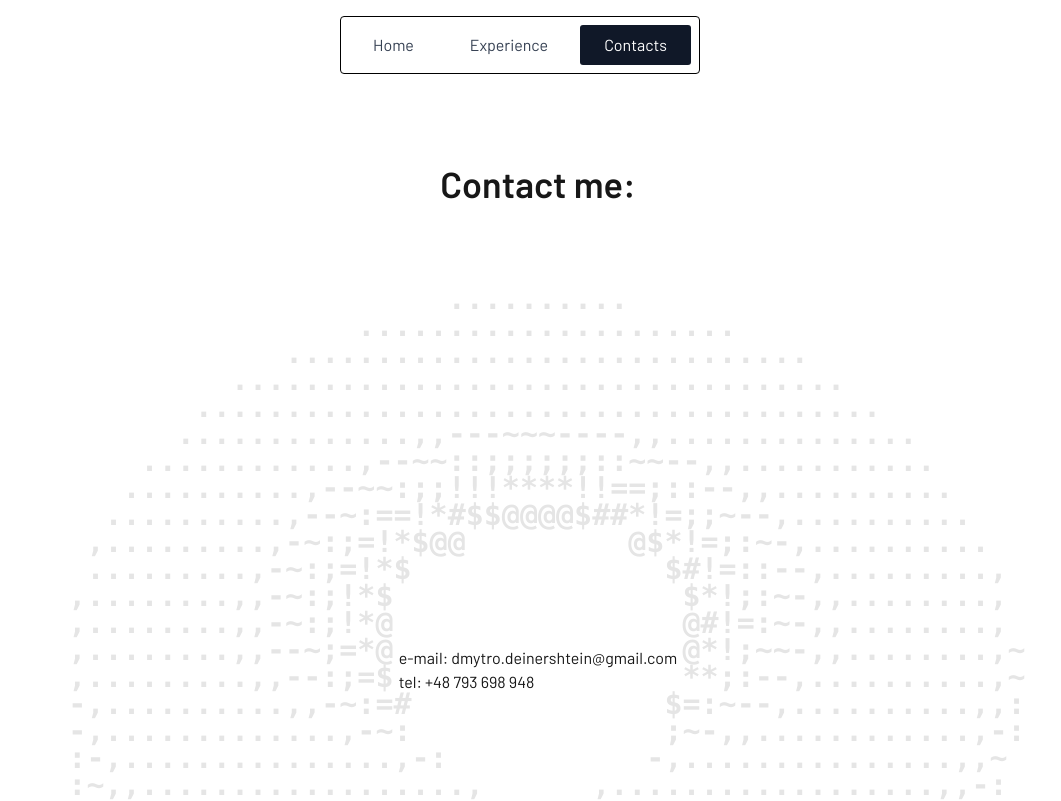
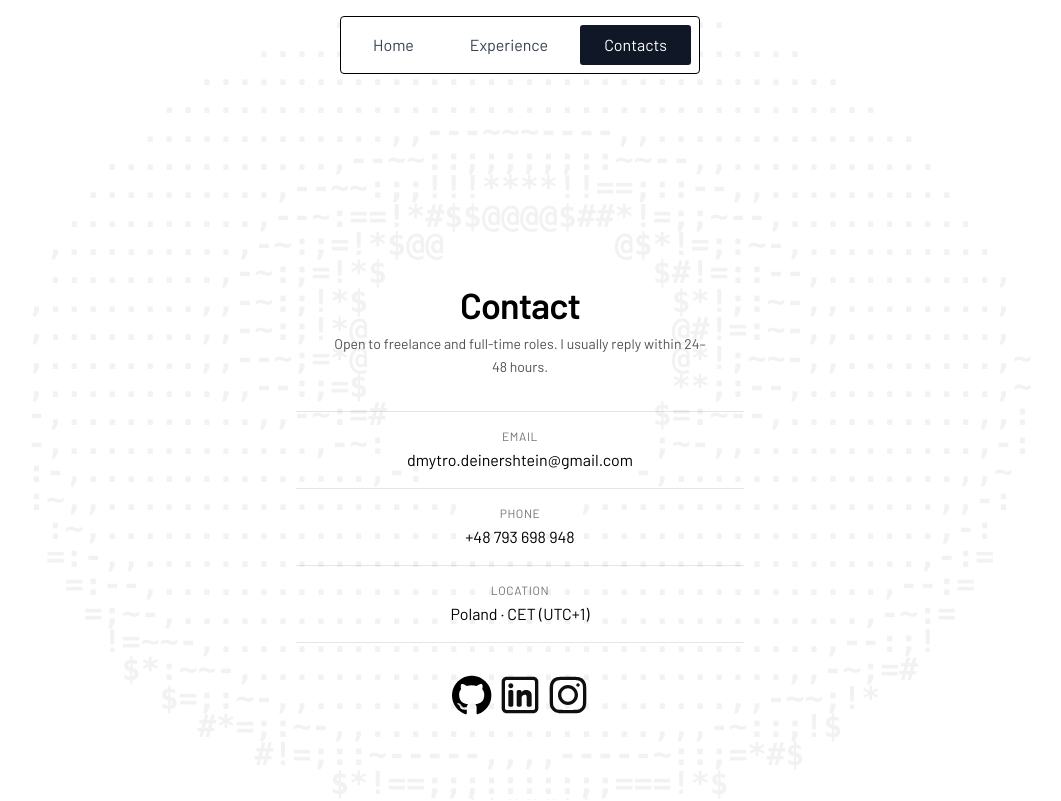
Before and after one commit to mygitmybusiness/self-presentation-website, a Next.js app: page /contacts in a window 1280 px wide. Shown: the top 801 px of the page, without its empty margins (120-1181 px from the left). Built offline with nearby package versions, Linux system fonts and the light colour scheme.

Commit message:
transitions between pages, contacts page

```diff
--- a/src/app/contacts/page.tsx
+++ b/src/app/contacts/page.tsx
@@ -1,17 +1,18 @@
 "use client";
 
+import ContactPanel from "@/components/contacts/ContactPanel";
 import Donut from "@/components/Donut";
-import React from "react";
 
 export default function ContactsPage() {
   return (
-    <div className="min-h-screen flex flex-col items-center justify-center relative">
-      <h1 id="contacts-title" className="text-4xl font-bold">Contact me:</h1>
-      <ul className="flex flex-col absolute -translate-x-1/2 -translate-y-1/2 top-1/2 left-1/2" aria-describedby="contacts-title">
-        <li>e-mail: dmytro.deinershtein@gmail.com</li>
-        <li>tel: +48 793 698 948</li>
-      </ul>
-      <Donut />
+    <div className="relative min-h-[calc(100dvh-8rem)] flex items-center justify-center">
+      <div
+        className="fixed inset-0 z-0 flex items-center justify-center pointer-events-none select-none overflow-hidden opacity-50 dark:opacity-35"
+        aria-hidden="true"
+      >
+        <Donut className="w-full scale-105" />
+      </div>
+      <ContactPanel />
     </div>
   );
 }
--- a/src/app/layout.tsx
+++ b/src/app/layout.tsx
@@ -2,6 +2,8 @@ import type { Metadata } from "next";
 import { Barlow } from "next/font/google";
 import "./globals.css";
 import Navbar from "@/components/common/Navbar";
+import PageTransition from "@/components/common/PageTransition";
+import { TransitionProvider } from "@/components/common/TransitionProvider";
 
 const barlow = Barlow({
   subsets: ["latin"],
@@ -23,12 +25,16 @@ export default function RootLayout({
   return (
     <html lang="en" className={`${barlow.variable}`}>
       <body>
-        <Navbar />
-        <div className="font-sans grid grid-rows-[20px_1fr_20px] items-center justify-items-center min-h-screen pb-20 gap-16 sm:p-20">
-          <main className="flex flex-col gap-[32px] row-start-2 items-center sm:items-start w-full">
-            <div className="max-w-7xl mx-auto px-2 lg:px-0 w-full">{children}</div>
-          </main>
-        </div>
+        <TransitionProvider>
+          <Navbar />
+          <div className="font-sans grid grid-rows-[20px_1fr_20px] items-center justify-items-center min-h-screen pb-20 gap-16 sm:p-20">
+            <main className="flex flex-col gap-[32px] row-start-2 items-center sm:items-start w-full">
+              <div className="max-w-7xl mx-auto px-2 lg:px-0 w-full">
+                <PageTransition>{children}</PageTransition>
+              </div>
+            </main>
+          </div>
+        </TransitionProvider>
       </body>
     </html>
   );
--- a/src/components/Donut.tsx
+++ b/src/components/Donut.tsx
@@ -190,21 +190,14 @@ export default function DonutAscii({
   return (
     <section className={["w-full", className].filter(Boolean).join(" ")} aria-hidden="true">
       <div className="max-w-7xl mx-auto px-2 lg:p-0 w-full overflow-hidden">
-        <div
-          className={clsx(
-            "rounded-2xl overflow-hidden",
-            withSurface
-              ? "text-white dark:bg-black dark:text-white"
-              : "bg-transparent",
-          )}
-        >
+        <div className="overflow-hidden">
           <div className="flex items-center justify-center h-min">
             <pre
               ref={preRef}
               className={clsx(
                 "select-none max-w-[100vw]",
                 "leading-[0.9] font-bold text-md sm:text-lx md:text-3xl",
-                "font-mono text-neutral-200 dark:text-white whitespace-pre",
+                "font-mono text-neutral-200 dark:text-neutral-900 whitespace-pre",
               )}
             />
           </div>
--- a/src/components/common/Navbar.tsx
+++ b/src/components/common/Navbar.tsx
@@ -3,10 +3,11 @@
 import { usePathname } from "next/navigation";
 import { useEffect, useRef, useState } from "react";
 import Link from "next/link";
-import { motion } from "framer-motion";
-import { HamburgerIcon, HomeIcon, MenuClose } from '@/utils/icons';
+import { motion, type Variants } from "framer-motion";
+import { HamburgerIcon, MenuClose } from "@/utils/icons";
+import { useTransitionNav } from "@/components/common/TransitionProvider";
 
-const circleVariants = {
+const circleVariants: Variants = {
   open: {
     clipPath: "circle(150% at 100% 0%)",
     transition: {
@@ -29,6 +30,7 @@ const circleVariants = {
 export default function Navbar() {
   const [isOpen, setIsOpen] = useState(false);
   const pathname = usePathname();
+  const { navigate } = useTransitionNav();
   const firstLinkRef = useRef<HTMLAnchorElement | null>(null);
 
   const menuItems = [
@@ -36,6 +38,14 @@ export default function Navbar() {
     { href: "/experience", label: "Experience" },
     { href: "/contacts", label: "Contacts" },
   ];
+
+  const onNavigate =
+    (href: string, closeMenu?: boolean) =>
+    (e: React.MouseEvent<HTMLAnchorElement>) => {
+      e.preventDefault();
+      if (closeMenu) setIsOpen(false);
+      navigate(href);
+    };
 
   // Lock scroll + focus first link + close on Esc
   useEffect(() => {
@@ -83,6 +93,7 @@ export default function Navbar() {
                   <Link
                     key={item.href}
                     href={item.href}
+                    onClick={onNavigate(item.href)}
                     className={`px-6 py-2 rounded-[3px] transition-colors duration-300 ${
                       active
                         ? "bg-gray-900 text-white dark:bg-white dark:text-black"
@@ -183,7 +194,7 @@ export default function Navbar() {
                         ? "bg-white text-black dark:bg-black dark:text-white"
                         : "text-white/90 hover:bg-white/10"
                     }`}
-                    onClick={() => setIsOpen(false)}
+                    onClick={onNavigate(item.href, true)}
                   >
                     {item.label}
                   </Link>
--- /dev/null
+++ b/src/components/common/PageTransition.tsx
@@ -0,0 +1,26 @@
+"use client";
+
+import { usePathname } from "next/navigation";
+import { motion } from "framer-motion";
+import { useTransitionNav } from "@/components/common/TransitionProvider";
+
+type PageTransitionProps = {
+  children: React.ReactNode;
+};
+
+export default function PageTransition({ children }: PageTransitionProps) {
+  const pathname = usePathname();
+  const { stage, durationMs, hasNavigated } = useTransitionNav();
+
+  return (
+    <motion.div
+      key={pathname}
+      initial={hasNavigated ? { opacity: 0 } : false}
+      animate={{ opacity: stage === "out" ? 0 : 1 }}
+      transition={{ duration: durationMs / 1000, ease: "easeInOut" }}
+      className="w-full"
+    >
+      {children}
+    </motion.div>
+  );
+}
--- /dev/null
+++ b/src/components/common/TransitionProvider.tsx
@@ -0,0 +1,99 @@
+"use client";
+
+import React, {
+  createContext,
+  useCallback,
+  useContext,
+  useEffect,
+  useMemo,
+  useRef,
+  useState,
+} from "react";
+import { usePathname, useRouter } from "next/navigation";
+
+type TransitionStage = "idle" | "out" | "in";
+
+type TransitionContextValue = {
+  stage: TransitionStage;
+  navigate: (href: string) => void;
+  durationMs: number;
+  hasNavigated: boolean;
+};
+
+const TransitionContext = createContext<TransitionContextValue | null>(null);
+
+export function TransitionProvider({
+  children,
+  durationMs = 250,
+}: {
+  children: React.ReactNode;
+  durationMs?: number;
+}) {
+  const router = useRouter();
+  const pathname = usePathname();
+  const [stage, setStage] = useState<TransitionStage>("idle");
+  const [hasNavigated, setHasNavigated] = useState(false);
+
+  const pendingHrefRef = useRef<string | null>(null);
+  const outTimerRef = useRef<number | null>(null);
+  const inTimerRef = useRef<number | null>(null);
+
+  const clearTimers = useCallback(() => {
+    if (outTimerRef.current) window.clearTimeout(outTimerRef.current);
+    if (inTimerRef.current) window.clearTimeout(inTimerRef.current);
+    outTimerRef.current = null;
+    inTimerRef.current = null;
+  }, []);
+
+  const navigate = useCallback(
+    (href: string) => {
+      if (!href || href === pathname) return;
+
+      clearTimers();
+      pendingHrefRef.current = href;
+      setStage("out");
+
+      outTimerRef.current = window.setTimeout(() => {
+        router.push(href);
+      }, durationMs);
+    },
+    [clearTimers, durationMs, pathname, router]
+  );
+
+  // When the route changes (after we pushed), fade in.
+  useEffect(() => {
+    const pending = pendingHrefRef.current;
+    if (!pending) return;
+
+    // Any pathname change after a pending push is treated as "arrived".
+    pendingHrefRef.current = null;
+    setHasNavigated(true);
+    setStage("in");
+
+    clearTimers();
+    inTimerRef.current = window.setTimeout(() => {
+      setStage("idle");
+    }, durationMs);
+  }, [pathname, clearTimers, durationMs]);
+
+  useEffect(() => {
+    return () => clearTimers();
+  }, [clearTimers]);
+
+  const value = useMemo<TransitionContextValue>(
+    () => ({ stage, navigate, durationMs, hasNavigated }),
+    [stage, navigate, durationMs, hasNavigated]
+  );
+
+  return (
+    <TransitionContext.Provider value={value}>
+      {children}
+    </TransitionContext.Provider>
+  );
+}
+
+export function useTransitionNav() {
+  const ctx = useContext(TransitionContext);
+  if (!ctx) throw new Error("useTransitionNav must be used within TransitionProvider");
+  return ctx;
+}
--- /dev/null
+++ b/src/components/contacts/ContactPanel.tsx
@@ -0,0 +1,86 @@
+import clsx from "clsx";
+import {
+  contactChannels,
+  contactIntro,
+  contactSocials,
+} from "@/data/contacts";
+import { GitHub, Instagram, Linkedin } from "@/utils/icons";
+
+const socialIcons = {
+  GitHub: GitHub,
+  LinkedIn: Linkedin,
+  Instagram: Instagram,
+} as const;
+
+export default function ContactPanel() {
+  return (
+    <section
+      className="relative z-10 w-full max-w-md mx-auto text-center"
+      aria-labelledby="contacts-title"
+    >
+      <header className="mb-8">
+        <h1
+          id="contacts-title"
+          className={clsx(
+            "text-3xl md:text-4xl font-semibold tracking-tight mb-2",
+            "text-black dark:text-white"
+          )}
+        >
+          {contactIntro.title}
+        </h1>
+        <p className="text-sm text-neutral-600 dark:text-neutral-400 leading-relaxed max-w-sm mx-auto">
+          {contactIntro.subtitle}
+        </p>
+      </header>
+
+      <dl className="flex flex-col border-t border-black/10 dark:border-white/10">
+        {contactChannels.map((channel) => (
+          <div
+            key={channel.label}
+            className="flex flex-col items-center gap-1 py-4 border-b border-black/10 dark:border-white/10"
+          >
+            <dt className="text-xs uppercase tracking-wider text-neutral-500 dark:text-neutral-500">
+              {channel.label}
+            </dt>
+            <dd className="m-0">
+              <a
+                href={channel.href}
+                {...(channel.external
+                  ? { target: "_blank", rel: "noopener noreferrer" }
+                  : {})}
+                className={clsx(
+                  "text-sm md:text-base text-black dark:text-white",
+                  "underline-offset-4 hover:underline hover:text-accent",
+                  "transition-colors duration-200"
+                )}
+              >
+                {channel.value}
+              </a>
+            </dd>
+          </div>
+        ))}
+      </dl>
+
+      <nav
+        className="mt-8 flex items-center justify-center gap-2"
+        aria-label="Social profiles"
+      >
+        {contactSocials.map((social) => {
+          const Icon = socialIcons[social.name];
+          return (
+            <a
+              key={social.name}
+              href={social.href}
+              target="_blank"
+              rel="noopener noreferrer"
+              className="block tracking-tight select-none transition-all duration-200 dark:invert hover:-translate-y-[2px] active:translate-y-[4px]"
+              aria-label={social.name}
+            >
+              <Icon />
+            </a>
+          );
+        })}
+      </nav>
+    </section>
+  );
+}
--- /dev/null
+++ b/src/data/contacts.ts
@@ -0,0 +1,43 @@
+export type ContactChannel = {
+  label: string;
+  value: string;
+  href: string;
+  external?: boolean;
+};
+
+export type ContactSocialName = "GitHub" | "LinkedIn" | "Instagram";
+
+export type ContactSocial = {
+  name: ContactSocialName;
+  href: string;
+};
+
+export const contactIntro = {
+  title: "Contact",
+  subtitle: "Open to freelance and full-time roles. I usually reply within 24–48 hours.",
+};
+
+export const contactChannels: ContactChannel[] = [
+  {
+    label: "Email",
+    value: "dmytro.deinershtein@gmail.com",
+    href: "mailto:dmytro.deinershtein@gmail.com",
+  },
+  {
+    label: "Phone",
+    value: "+48 793 698 948",
+    href: "tel:+48793698948",
+  },
+  {
+    label: "Location",
+    value: "Poland · CET (UTC+1)",
+    href: "https://www.google.com/maps/place/Poland",
+    external: true,
+  },
+];
+
+export const contactSocials: ContactSocial[] = [
+  { name: "GitHub", href: "https://github.com" },
+  { name: "LinkedIn", href: "https://linkedin.com" },
+  { name: "Instagram", href: "https://instagram.com" },
+];
```
Also changed, not shown: src/data/experience.ts (+5 -5 lines).
